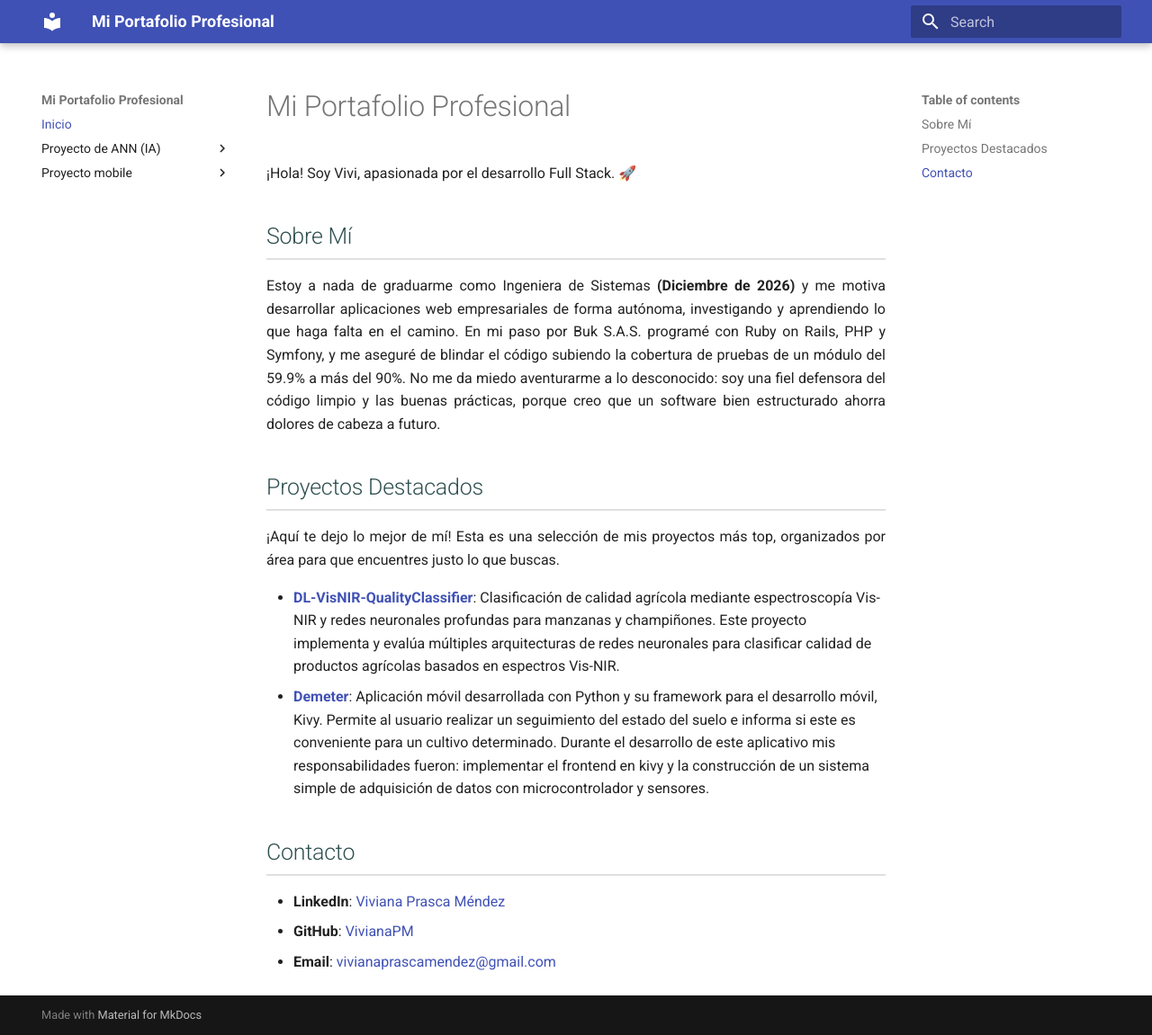
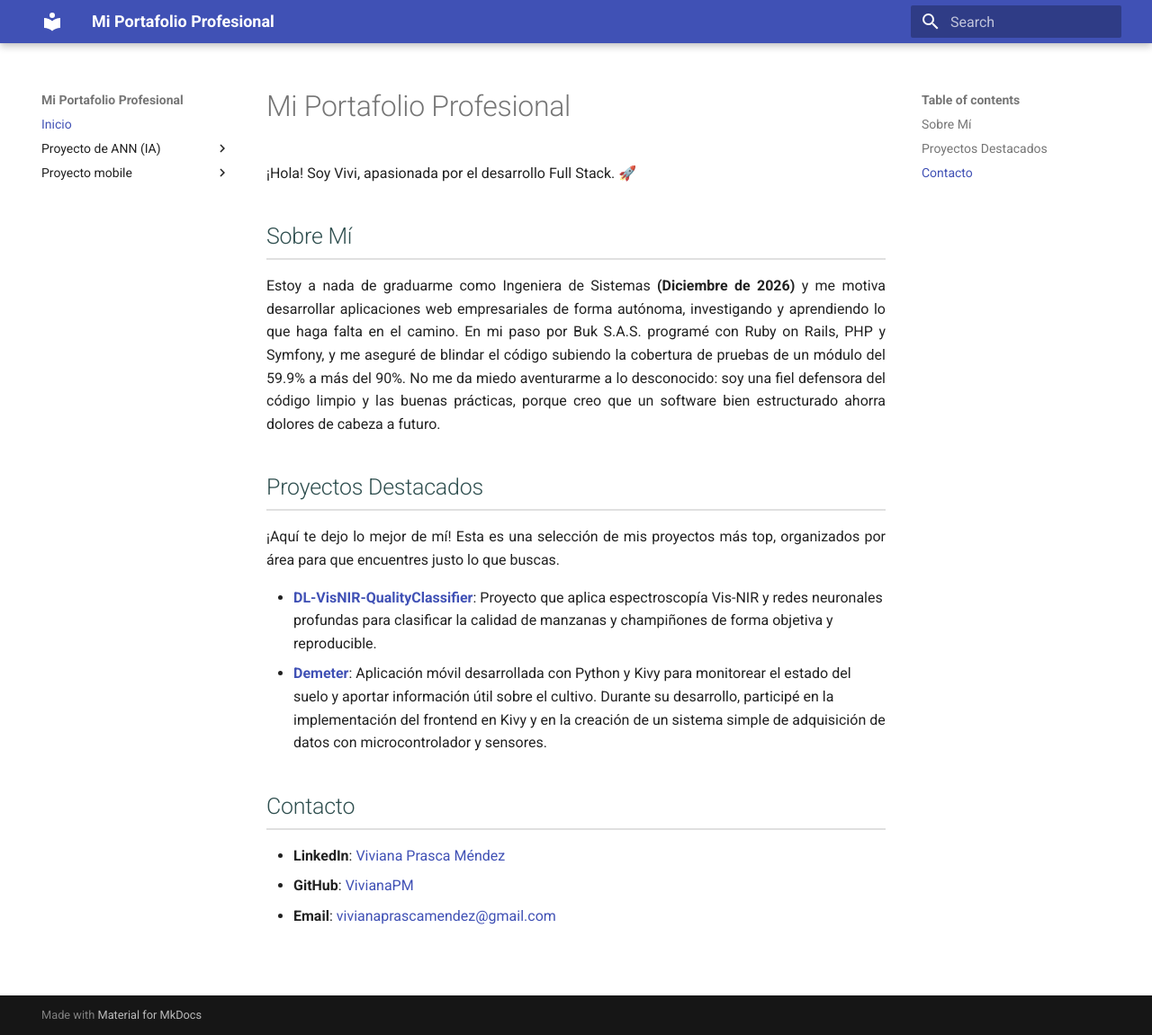
Before and after one commit to VivianaPM/viviana-prasca-portafolio, an MkDocs documentation site: the page built from docs/index.md, in a window 1280 px wide and 1151 px high. Shown: the whole window at 90% size. Built offline with MkDocs 1.6.1 and Material for MkDocs 9.7.7, drawn with Linux system fonts in a browser that asks for light colours.

Commit message:
docs: improve home page project descriptions

```diff
--- a/docs/index.md
+++ b/docs/index.md
@@ -10,11 +10,8 @@ Estoy a nada de graduarme como Ingeniera de Sistemas **(Diciembre de 2026)** y m
 
 ¡Aquí te dejo lo mejor de mí! Esta es una selección de mis proyectos más top, organizados por área para que encuentres justo lo que buscas.
 
-- **[DL-VisNIR-QualityClassifier](proyecto-QualityClassifier/QualityClassifier.md)**: Clasificación de calidad agrícola mediante espectroscopía Vis-NIR y redes neuronales profundas para manzanas y champiñones. Este proyecto implementa y evalúa múltiples arquitecturas de redes neuronales para clasificar calidad de productos agrícolas basados en espectros Vis-NIR.
-- **[Demeter](proyecto-demeter/demeter.md)**: Aplicación móvil desarrollada con Python y su framework para el desarrollo móvil, Kivy. Permite al usuario
-  realizar un seguimiento del estado del suelo e informa si este es conveniente para un cultivo determinado.
-  Durante el desarrollo de este aplicativo mis responsabilidades fueron: implementar el frontend en kivy y la
-  construcción de un sistema simple de adquisición de datos con microcontrolador y sensores.
+- **[DL-VisNIR-QualityClassifier](proyecto-QualityClassifier/QualityClassifier.md)**: Proyecto que aplica espectroscopía Vis-NIR y redes neuronales profundas para clasificar la calidad de manzanas y champiñones de forma objetiva y reproducible.
+- **[Demeter](proyecto-demeter/demeter.md)**: Aplicación móvil desarrollada con Python y Kivy para monitorear el estado del suelo y aportar información útil sobre el cultivo. Durante su desarrollo, participé en la implementación del frontend en Kivy y en la creación de un sistema simple de adquisición de datos con microcontrolador y sensores.
 
 ## Contacto
 
```
